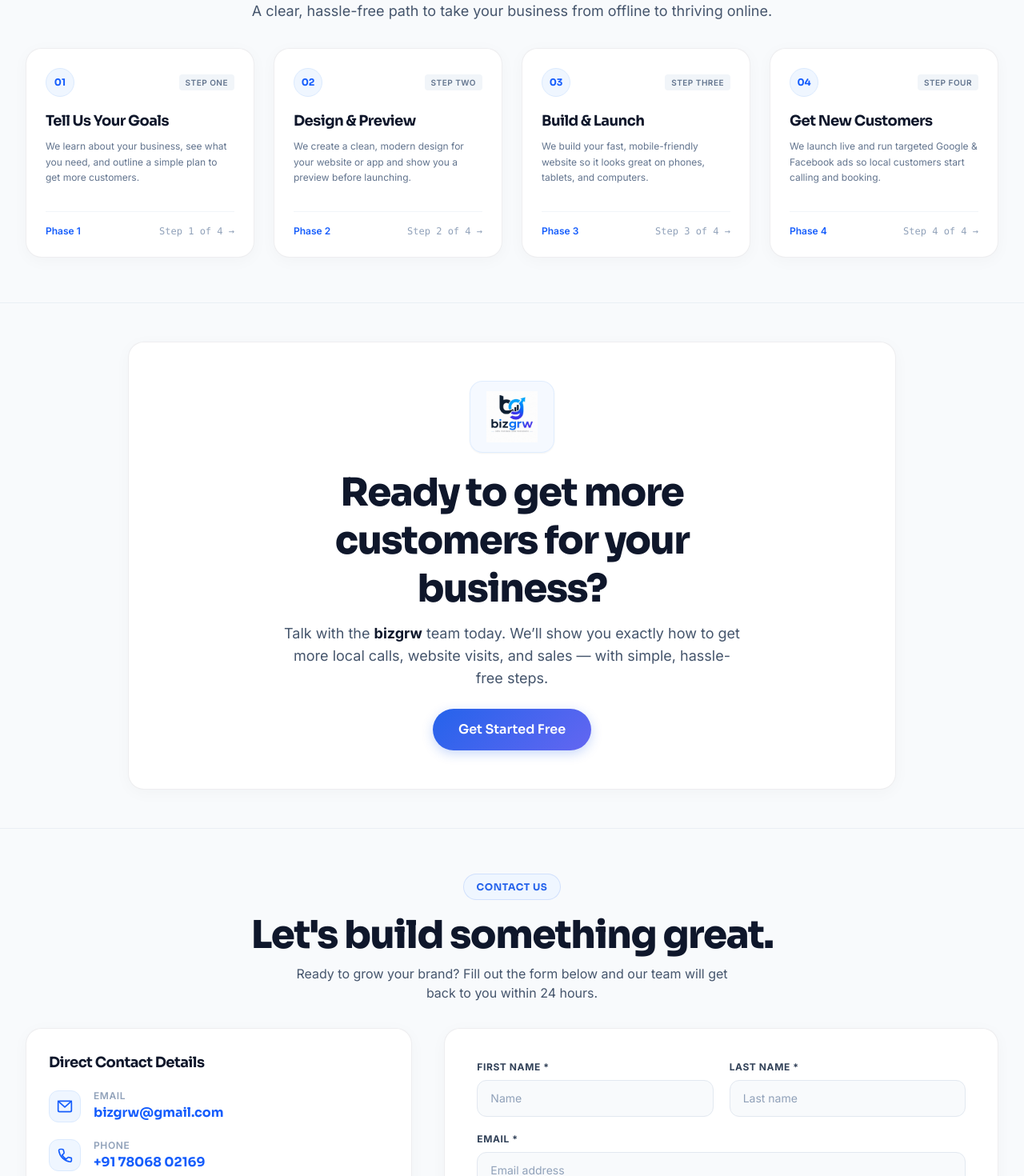
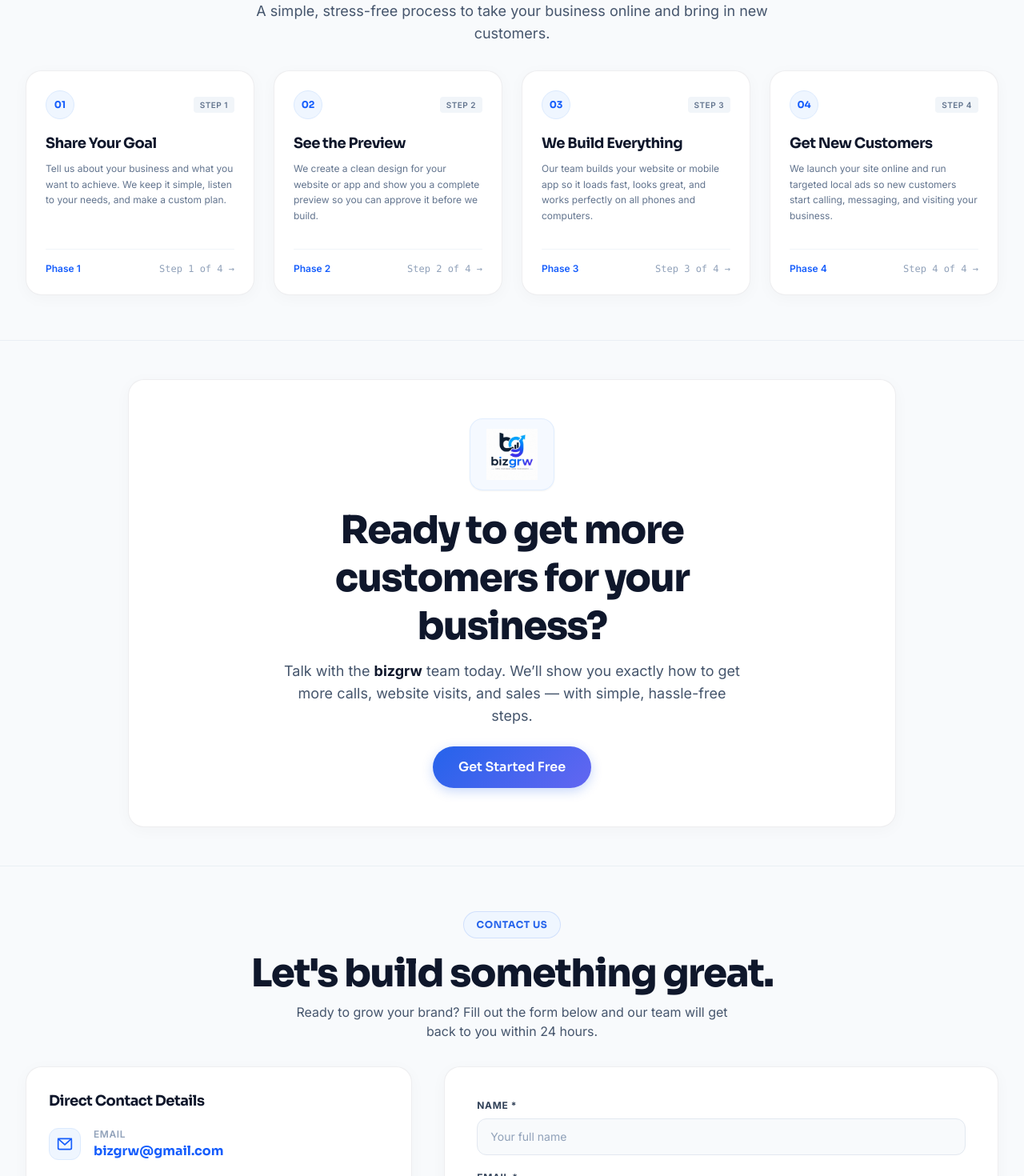
Before and after one commit to Dharsan15/bizzgroww-landingpage, a React (Vite) app: page / in a window 1280 px wide. Shown: the part 2040-3510 px from the top of the page at 80% size. Built offline with nearby package versions, Linux system fonts and the light colour scheme.

Commit message:
make minor changes

```diff
--- a/src/components/CTASection.jsx
+++ b/src/components/CTASection.jsx
@@ -19,7 +19,7 @@ export default function CTASection() {
           </h2>
 
           <p className="mt-3 font-body text-base sm:text-lg text-slate-600 max-w-xl mx-auto">
-            Talk with the <strong className="text-slate-900">bizgrw</strong> team today. We’ll show you exactly how to get more local calls, website visits, and sales — with simple, hassle-free steps.
+            Talk with the <strong className="text-slate-900">bizgrw</strong> team today. We’ll show you exactly how to get more calls, website visits, and sales — with simple, hassle-free steps.
           </p>
 
           <div className="mt-6 flex items-center justify-center">
--- a/src/components/Contact.jsx
+++ b/src/components/Contact.jsx
@@ -47,19 +47,10 @@ const socials = [
   },
   {
     name: 'LinkedIn',
-    href: '#',
+    href: 'https://www.linkedin.com/company/bizgrw/',
     icon: (
       <svg width="18" height="18" viewBox="0 0 24 24" fill="currentColor">
         <path d="M20.447 20.452h-3.554v-5.569c0-1.328-.027-3.037-1.852-3.037-1.853 0-2.136 1.445-2.136 2.939v5.667H9.351V9h3.414v1.561h.046c.477-.9 1.637-1.85 3.37-1.85 3.601 0 4.267 2.37 4.267 5.455v6.286zM5.337 7.433a2.062 2.062 0 01-2.063-2.065 2.064 2.064 0 112.063 2.065zm1.782 13.019H3.555V9h3.564v11.452zM22.225 0H1.771C.792 0 0 .774 0 1.729v20.542C0 23.227.792 24 1.771 24h20.451C23.2 24 24 23.227 24 22.271V1.729C24 .774 23.2 0 22.222 0h.003z" />
-      </svg>
-    ),
-  },
-  {
-    name: 'X (Twitter)',
-    href: '#',
-    icon: (
-      <svg width="18" height="18" viewBox="0 0 24 24" fill="currentColor">
-        <path d="M18.244 2.25h3.308l-7.227 8.26 8.502 11.24H16.17l-5.214-6.817L4.99 21.75H1.68l7.73-8.835L1.254 2.25H8.08l4.713 6.231zm-1.161 17.52h1.833L7.084 4.126H5.117z" />
       </svg>
     ),
   },
@@ -67,22 +58,58 @@ const socials = [
 
 export default function Contact() {
   const [form, setForm] = useState({
-    firstName: '',
-    lastName: '',
+    name: '',
     email: '',
     phone: '',
     message: '',
   })
 
+  const [status, setStatus] = useState('idle') // 'idle' | 'submitting' | 'success' | 'error'
+  const [statusMsg, setStatusMsg] = useState('')
+
   const handleChange = (e) => {
     setForm({ ...form, [e.target.name]: e.target.value })
   }
 
-  const handleSubmit = (e) => {
+  const handleSubmit = async (e) => {
     e.preventDefault()
-    alert('Thank you! Our bizgrw team will get back to you within 24 hours.')
-    setForm({ firstName: '', lastName: '', email: '', phone: '', message: '' })
+    setStatus('submitting')
+    setStatusMsg('')
+
+    try {
+      const response = await fetch('https://formsubmit.co/ajax/bizgrw@gmail.com', {
+        method: 'POST',
+        headers: {
+          'Content-Type': 'application/json',
+          'Accept': 'application/json',
+        },
+        body: JSON.stringify({
+          name: form.name.trim(),
+          email: form.email,
+          phone: form.phone || 'Not provided',
+          message: form.message,
+          _subject: `New Lead from Website: ${form.name}`.trim(),
+          _captcha: 'false',
+        }),
+      })
+
+      const data = await response.json()
+
+      if (response.ok && (data.success === 'true' || data.success === true || response.status === 200)) {
+        setStatus('success')
+        setStatusMsg('Thank you! Your message has been sent directly to bizgrw@gmail.com. Our team will get back to you within 24 hours.')
+        setForm({ name: '', email: '', phone: '', message: '' })
+      } else {
+        throw new Error(data.message || 'Submission failed.')
       }
+    } catch (err) {
+      console.error('Form submission error:', err)
+      setStatus('error')
+      setStatusMsg('There was an issue sending your message automatically. Click below to send directly via email.')
+    }
+  }
+
+  const mailtoUrl = `mailto:bizgrw@gmail.com?subject=${encodeURIComponent(`New Lead: ${form.name}`)}&body=${encodeURIComponent(`Name: ${form.name}\nEmail: ${form.email}\nPhone: ${form.phone}\n\nMessage:\n${form.message}`)}`
 
   return (
     <section id="contact" className="py-10 md:py-14 bg-slate-50 border-t border-slate-200/60">
@@ -159,35 +186,48 @@ export default function Contact() {
             onSubmit={handleSubmit}
             className="lg:col-span-7 card-white p-8 sm:p-10 bg-white border border-slate-200/80 shadow-lg rounded-3xl"
           >
-            <div className="grid grid-cols-1 sm:grid-cols-2 gap-5 mb-5">
+            {status === 'success' && (
+              <div className="mb-6 p-4 rounded-xl bg-emerald-50 border border-emerald-200 text-emerald-800 text-sm font-body flex items-start gap-3">
+                <svg className="w-5 h-5 text-emerald-600 shrink-0 mt-0.5" fill="none" stroke="currentColor" viewBox="0 0 24 24">
+                  <path strokeLinecap="round" strokeLinejoin="round" strokeWidth="2" d="M9 12l2 2 4-4m6 2a9 9 0 11-18 0 9 9 0 0118 0z" />
+                </svg>
                 <div>
+                  <p className="font-semibold text-emerald-900 mb-1">Message Sent Successfully!</p>
+                  <p>{statusMsg}</p>
+                </div>
+              </div>
+            )}
+
+            {status === 'error' && (
+              <div className="mb-6 p-4 rounded-xl bg-amber-50 border border-amber-200 text-amber-900 text-sm font-body flex flex-col gap-2">
+                <div className="flex items-start gap-3">
+                  <svg className="w-5 h-5 text-amber-600 shrink-0 mt-0.5" fill="none" stroke="currentColor" viewBox="0 0 24 24">
+                    <path strokeLinecap="round" strokeLinejoin="round" strokeWidth="2" d="M12 9v2m0 4h.01m-6.938 4h13.856c1.54 0 2.502-1.667 1.732-3L13.732 4c-.77-1.333-2.694-1.333-3.464 0L3.34 16c-.77 1.333.192 3 1.732 3z" />
+                  </svg>
+                  <p>{statusMsg}</p>
+                </div>
+                <a
+                  href={mailtoUrl}
+                  className="mt-1 inline-flex items-center gap-2 text-xs font-semibold bg-amber-600 text-white px-4 py-2 rounded-lg hover:bg-amber-700 transition-colors w-fit"
+                >
+                  ✉️ Send via Direct Email App
+                </a>
+              </div>
+            )}
+
+            <div className="mb-5">
               <label className="block font-body text-xs font-bold text-slate-700 uppercase tracking-wider mb-2">
-                  First name *
+                Name *
               </label>
               <input
-                  name="firstName"
+                name="name"
                 type="text"
-                  value={form.firstName}
+                value={form.name}
                 onChange={handleChange}
-                  placeholder="Name"
+                placeholder="Your full name"
                 required
                 className="w-full bg-slate-50 border border-slate-200 rounded-xl px-4 py-3 text-slate-900 placeholder-slate-400 font-body text-sm transition-all focus:border-blue-600 focus:ring-2 focus:ring-blue-600/20 focus:outline-none"
               />
-              </div>
-              <div>
-                <label className="block font-body text-xs font-bold text-slate-700 uppercase tracking-wider mb-2">
-                  Last name *
-                </label>
-                <input
-                  name="lastName"
-                  type="text"
-                  value={form.lastName}
-                  onChange={handleChange}
-                  placeholder="Last name"
-                  required
-                  className="w-full bg-slate-50 border border-slate-200 rounded-xl px-4 py-3 text-slate-900 placeholder-slate-400 font-body text-sm transition-all focus:border-blue-600 focus:ring-2 focus:ring-blue-600/20 focus:outline-none"
-                />
-              </div>
             </div>
 
             <div className="mb-5">
@@ -236,9 +276,20 @@ export default function Contact() {
 
             <button
               type="submit"
-              className="btn-primary w-full py-3.5 text-base shadow-md cursor-pointer"
+              disabled={status === 'submitting'}
+              className="btn-primary w-full py-3.5 text-base shadow-md cursor-pointer disabled:opacity-60 disabled:cursor-not-allowed flex items-center justify-center gap-2"
             >
-              Submit
+              {status === 'submitting' ? (
+                <>
+                  <svg className="animate-spin h-5 w-5 text-white" fill="none" viewBox="0 0 24 24">
+                    <circle className="opacity-25" cx="12" cy="12" r="10" stroke="currentColor" strokeWidth="4"></circle>
+                    <path className="opacity-75" fill="currentColor" d="M4 12a8 8 0 018-8V0C5.373 0 0 5.373 0 12h4zm2 5.291A7.962 7.962 0 014 12H0c0 3.042 1.135 5.824 3 7.938l3-2.647z"></path>
+                  </svg>
+                  Sending Message...
+                </>
+              ) : (
+                'Submit Message →'
+              )}
             </button>
           </form>
         </div>
--- a/src/components/FAQ.jsx
+++ b/src/components/FAQ.jsx
@@ -35,8 +35,8 @@ export default function FAQ() {
           </h2>
           <p className="mt-3 font-body text-base text-charcoal-muted">
             Have another question? Reach out to our strategy team at{' '}
-            <a href="mailto:hello@bizgroww.com" className="text-coral underline font-semibold">
-              hello@bizgroww.com
+            <a href="mailto:bizgrw@gmail.com" className="text-blue-600 underline font-semibold">
+              bizgrw@gmail.com
             </a>
           </p>
         </div>
--- a/src/components/Footer.jsx
+++ b/src/components/Footer.jsx
@@ -10,19 +10,10 @@ const socials = [
   },
   {
     name: 'LinkedIn',
-    href: '#',
+    href: 'https://www.linkedin.com/company/bizgrw/',
     icon: (
       <svg width="16" height="16" viewBox="0 0 24 24" fill="currentColor">
         <path d="M20.447 20.452h-3.554v-5.569c0-1.328-.027-3.037-1.852-3.037-1.853 0-2.136 1.445-2.136 2.939v5.667H9.351V9h3.414v1.561h.046c.477-.9 1.637-1.85 3.37-1.85 3.601 0 4.267 2.37 4.267 5.455v6.286zM5.337 7.433a2.062 2.062 0 01-2.063-2.065 2.064 2.064 0 112.063 2.065zm1.782 13.019H3.555V9h3.564v11.452zM22.225 0H1.771C.792 0 0 .774 0 1.729v20.542C0 23.227.792 24 1.771 24h20.451C23.2 24 24 23.227 24 22.271V1.729C24 .774 23.2 0 22.222 0h.003z" />
-      </svg>
-    ),
-  },
-  {
-    name: 'X (Twitter)',
-    href: '#',
-    icon: (
-      <svg width="16" height="16" viewBox="0 0 24 24" fill="currentColor">
-        <path d="M18.244 2.25h3.308l-7.227 8.26 8.502 11.24H16.17l-5.214-6.817L4.99 21.75H1.68l7.73-8.835L1.254 2.25H8.08l4.713 6.231zm-1.161 17.52h1.833L7.084 4.126H5.117z" />
       </svg>
     ),
   },
@@ -33,10 +24,10 @@ const footerCols = [
     title: 'Services',
     links: [
       { label: 'Website Development', href: '#services' },
-      { label: 'Mobile Apps', href: '#services' },
+      { label: 'Mobile App Development', href: '#services' },
       { label: 'Digital Marketing', href: '#services' },
       { label: 'Content Creation', href: '#services' },
-      { label: 'Social Growth', href: '#services' },
+      { label: 'Social Media Management', href: '#services' },
     ],
   },
   {
@@ -111,12 +102,8 @@ export default function Footer() {
         </div>
 
         {/* Bottom Bar */}
-        <div className="mt-10 pt-5 border-t border-slate-100 flex flex-col sm:flex-row items-center justify-between gap-4 text-xs font-body text-slate-400">
+        <div className="mt-10 pt-5 border-t border-slate-100 flex items-center justify-center text-xs font-body text-slate-400">
           <p>© 2026 bizgrw • Grow Your Business.</p>
-          <div className="flex gap-6">
-            <a href="#" className="hover:text-slate-700 transition-colors">Privacy Policy</a>
-            <a href="#" className="hover:text-slate-700 transition-colors">Terms of Service</a>
-          </div>
         </div>
       </div>
     </footer>
--- a/src/components/Process.jsx
+++ b/src/components/Process.jsx
@@ -1,27 +1,27 @@
 const steps = [
   {
     num: '01',
-    title: 'Tell Us Your Goals',
-    desc: 'We learn about your business, see what you need, and outline a simple plan to get more customers.',
-    tag: 'Step One',
+    title: 'Share Your Goal',
+    desc: 'Tell us about your business and what you want to achieve. We keep it simple, listen to your needs, and make a custom plan.',
+    tag: 'Step 1',
   },
   {
     num: '02',
-    title: 'Design & Preview',
-    desc: 'We create a clean, modern design for your website or app and show you a preview before launching.',
-    tag: 'Step Two',
+    title: 'See the Preview',
+    desc: 'We create a clean design for your website or app and show you a complete preview so you can approve it before we build.',
+    tag: 'Step 2',
   },
   {
     num: '03',
-    title: 'Build & Launch',
-    desc: 'We build your fast, mobile-friendly website so it looks great on phones, tablets, and computers.',
-    tag: 'Step Three',
+    title: 'We Build Everything',
+    desc: 'Our team builds your website or mobile app so it loads fast, looks great, and works perfectly on all phones and computers.',
+    tag: 'Step 3',
   },
   {
     num: '04',
     title: 'Get New Customers',
-    desc: 'We launch live and run targeted Google & Facebook ads so local customers start calling and booking.',
-    tag: 'Step Four',
+    desc: 'We launch your site online and run targeted local ads so new customers start calling, messaging, and visiting your business.',
+    tag: 'Step 4',
   },
 ]
 
@@ -31,11 +31,11 @@ export default function Process() {
       <div className="mx-auto max-w-7xl px-6 lg:px-8 text-center">
         <span className="badge-pill mb-3">HOW IT WORKS</span>
         <h2 className="font-display text-3xl sm:text-5xl font-extrabold text-slate-900 max-w-3xl mx-auto mt-2">
-          4 Simple steps.{' '}
+          4 Easy Steps.{' '}
           <span className="text-slate-500 font-normal italic">We handle all the tech work.</span>
         </h2>
         <p className="mt-3 font-body text-base sm:text-lg text-slate-600 max-w-2xl mx-auto mb-8">
-          A clear, hassle-free path to take your business from offline to thriving online.
+          A simple, stress-free process to take your business online and bring in new customers.
         </p>
 
         {/* 4-Step Grid */}
--- a/src/components/Services.jsx
+++ b/src/components/Services.jsx
@@ -31,11 +31,11 @@ const featureCards = [
   },
   {
     title: 'Content Creation',
-    desc: 'Eye-catching photos, graphics, and clear text that explain your services effortlessly.',
-    tag: 'Graphics & Copy',
+    desc: 'Engaging Reels, photos, graphics, and clear text that showcase your services and boost engagement effortlessly.',
+    tag: 'Reels, Graphics & Copy',
     icon: (
       <svg className="w-6 h-6 text-blue-600" fill="none" stroke="currentColor" viewBox="0 0 24 24">
-        <path strokeLinecap="round" strokeLinejoin="round" strokeWidth="2" d="M11 5H6a2 2 0 00-2 2v11a2 2 0 002 2h11a2 2 0 002-2v-5m-1.414-9.414a2 2 0 112.828 2.828L11.828 15H9v-2.828l8.586-8.586z" />
+        <path strokeLinecap="round" strokeLinejoin="round" strokeWidth="2" d="M15 10l4.553-2.276A1 1 0 0121 8.618v6.764a1 1 0 01-1.447.894L15 14M5 18h8a2 2 0 002-2V8a2 2 0 00-2-2H5a2 2 0 00-2 2v8a2 2 0 002 2z" />
       </svg>
     ),
   },
```
Lines whose indentation alone changed are shown as unchanged.
